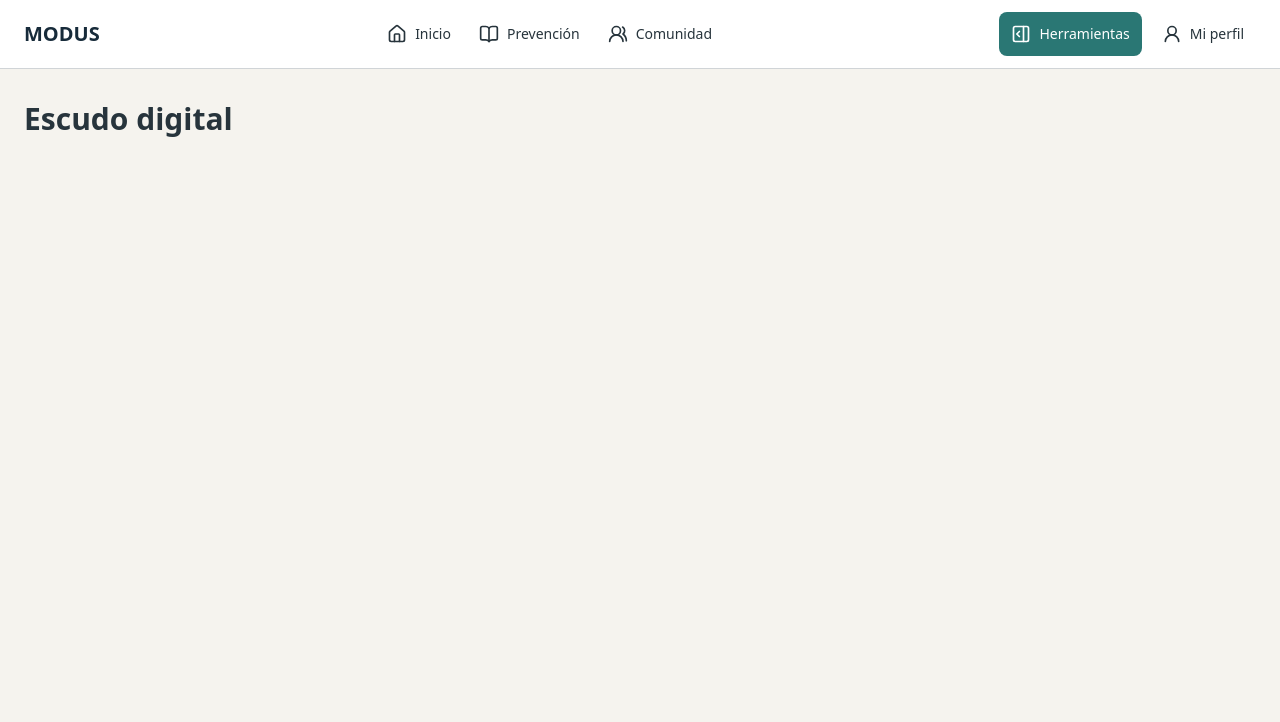
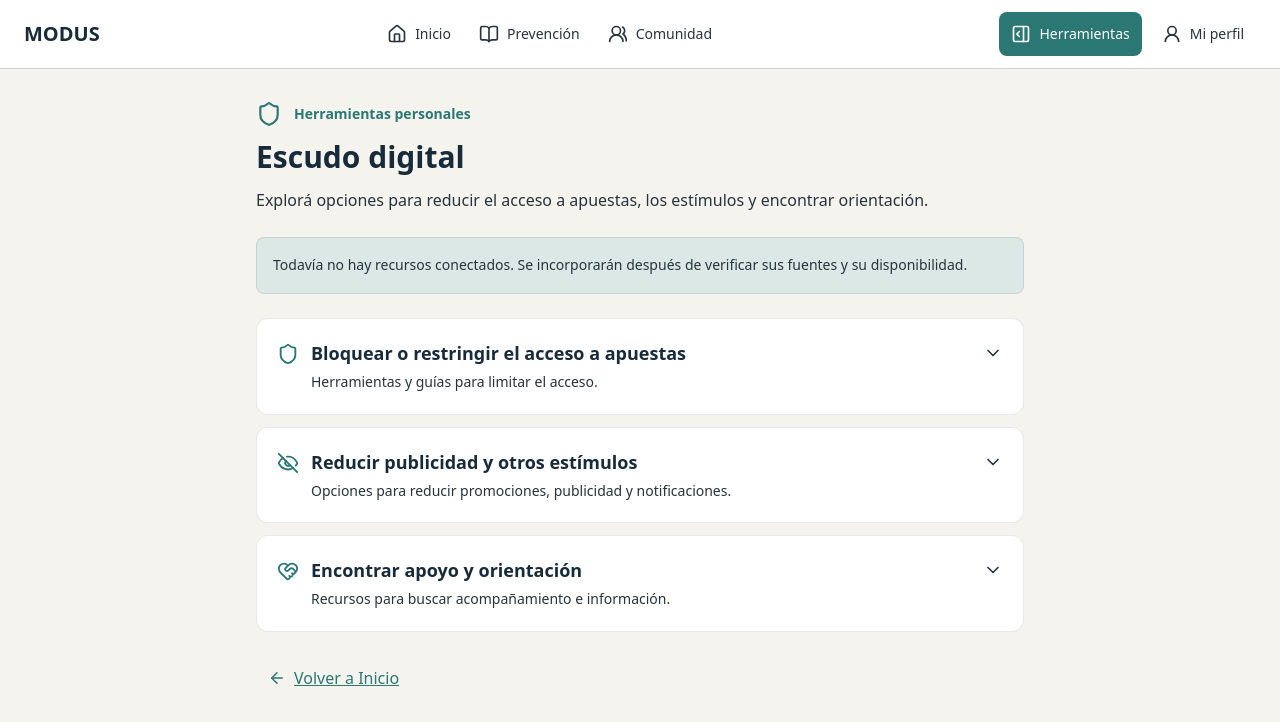
Before and after one commit to Martinolotto/proyecto_tratar_ludopatia, a React (Vite) app in the folder frontend/: page /escudo-digital in a window 1280 px wide. Shown: the top 722 px of the page. Built offline with nearby package versions, Linux system fonts and the light colour scheme.

Commit message:
feat(deteccion): se preparó la vista de escudo digital

```diff
--- a/frontend/src/pages/deteccion/EscudoDigitalPage.jsx
+++ b/frontend/src/pages/deteccion/EscudoDigitalPage.jsx
@@ -1,13 +1,106 @@
 /*
- * Pantalla inicial de /escudo-digital: el Dashboard enlaza esta herramienta del eje 2.
- * AppRouter la coloca en AppLayout; todavía no hay biblioteca ni medidas registradas.
+ * Pantalla de Escudo digital, accesible desde el Dashboard del eje de Detección.
+ * Organiza las tres categorías de RF-DO-10; su catálogo aún no está conectado.
+ * No inventa recursos ni afirma haber instalado o activado herramientas externas.
  */
-// Página inicial de Escudo digital; no incorpora recursos o acciones no implementados.
+import { useState } from "react";
+import { Link } from "react-router";
+import { ArrowLeft, ChevronDown, EyeOff, HeartHandshake, Shield } from "lucide-react";
+
+// Las categorías provienen del alcance aprobado; no incluyen proveedores o contactos inventados.
+const categories = [
+  {
+    id: "access",
+    title: "Bloquear o restringir el acceso a apuestas",
+    description: "Herramientas y guías para limitar el acceso.",
+    icon: Shield,
+  },
+  {
+    id: "stimuli",
+    title: "Reducir publicidad y otros estímulos",
+    description: "Opciones para reducir promociones, publicidad y notificaciones.",
+    icon: EyeOff,
+  },
+  {
+    id: "support",
+    title: "Encontrar apoyo y orientación",
+    description: "Recursos para buscar acompañamiento e información.",
+    icon: HeartHandshake,
+  },
+];
+
 export const EscudoDigitalPage = () => {
+  // Una categoría puede abrirse o cerrarse sin guardar preferencias ni simular recursos.
+  const [openCategory, setOpenCategory] = useState(null);
+
+  const toggleCategory = (id) => {
+    setOpenCategory((previous) => (previous === id ? null : id));
+  };
+
   return (
-    // Este título permite identificar el destino de navegación; no representa la herramienta terminada.
-    <section>
-      <h1 className="text-3xl font-semibold">Escudo digital</h1>
+    <section className="mx-auto max-w-3xl space-y-6">
+      <header>
+        <div className="flex items-center gap-3 text-brand-teal">
+          <Shield size={26} aria-hidden="true" />
+          <p className="text-sm font-semibold">Herramientas personales</p>
+        </div>
+        <h1 className="mt-3 text-3xl font-semibold text-brand-navy">Escudo digital</h1>
+        <p className="mt-3 leading-relaxed text-ink">
+          Explorá opciones para reducir el acceso a apuestas, los estímulos y encontrar orientación.
+        </p>
+      </header>
+
+      {/* Esta aclaración impide presentar un catálogo pendiente como recursos disponibles. */}
+      <p className="rounded-lg border border-brand-navy/10 bg-surface-soft p-4 text-sm leading-relaxed text-ink">
+        Todavía no hay recursos conectados. Se incorporarán después de verificar
+        sus fuentes y su disponibilidad.
+      </p>
+
+      <div className="space-y-3">
+        {categories.map(({ id, title, description, icon: Icon }) => {
+          const isOpen = openCategory === id;
+
+          return (
+            <section key={id} className="rounded-xl border border-brand-navy/10 bg-surface">
+              {/* El botón controla el contenido identificado por aria-controls; no abre otro sitio. */}
+              <button
+                type="button"
+                aria-expanded={isOpen}
+                aria-controls={`shield-category-${id}`}
+                onClick={() => toggleCategory(id)}
+                className="flex min-h-16 w-full items-start gap-3 rounded-xl p-5 text-left text-ink hover:bg-surface-soft focus-visible:outline-2 focus-visible:outline-offset-2 focus-visible:outline-brand-teal"
+              >
+                <Icon size={22} className="mt-1 shrink-0 text-brand-teal" aria-hidden="true" />
+                <span className="min-w-0 flex-1">
+                  <span className="block font-heading text-lg font-semibold text-brand-navy">{title}</span>
+                  <span className="mt-1 block text-sm leading-relaxed">{description}</span>
+                </span>
+                <ChevronDown
+                  size={20}
+                  aria-hidden="true"
+                  className={`mt-1 shrink-0 transition-transform motion-reduce:transition-none ${isOpen ? "rotate-180" : ""}`}
+                />
+              </button>
+
+              {/* El contenido existe para asociarlo con el botón y se oculta cuando está cerrado.
+                  Cuando haya un catálogo real, aquí se podrán consultar sus recursos verificados. */}
+              <div id={`shield-category-${id}`} hidden={!isOpen} className="border-t border-brand-navy/10 px-5 py-4">
+                <p className="text-sm leading-relaxed text-ink">
+                  No hay recursos cargados para esta categoría por el momento.
+                </p>
+              </div>
+            </section>
+          );
+        })}
+      </div>
+
+      <Link
+        to="/inicio"
+        className="inline-flex min-h-11 items-center gap-2 rounded-lg px-3 font-medium text-brand-teal underline focus-visible:outline-2 focus-visible:outline-brand-teal"
+      >
+        <ArrowLeft size={18} aria-hidden="true" />
+        Volver a Inicio
+      </Link>
     </section>
   );
 };
```
